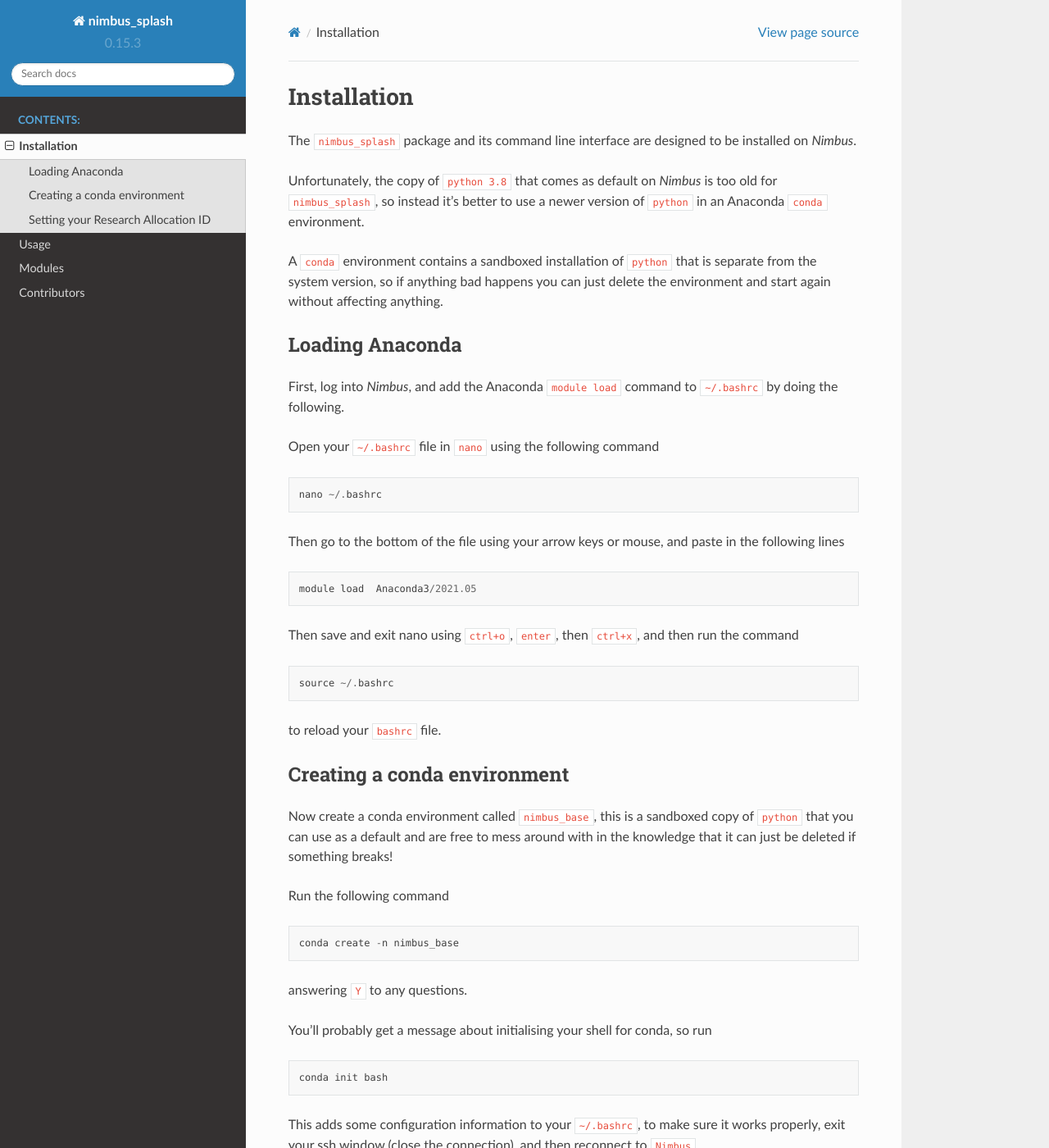
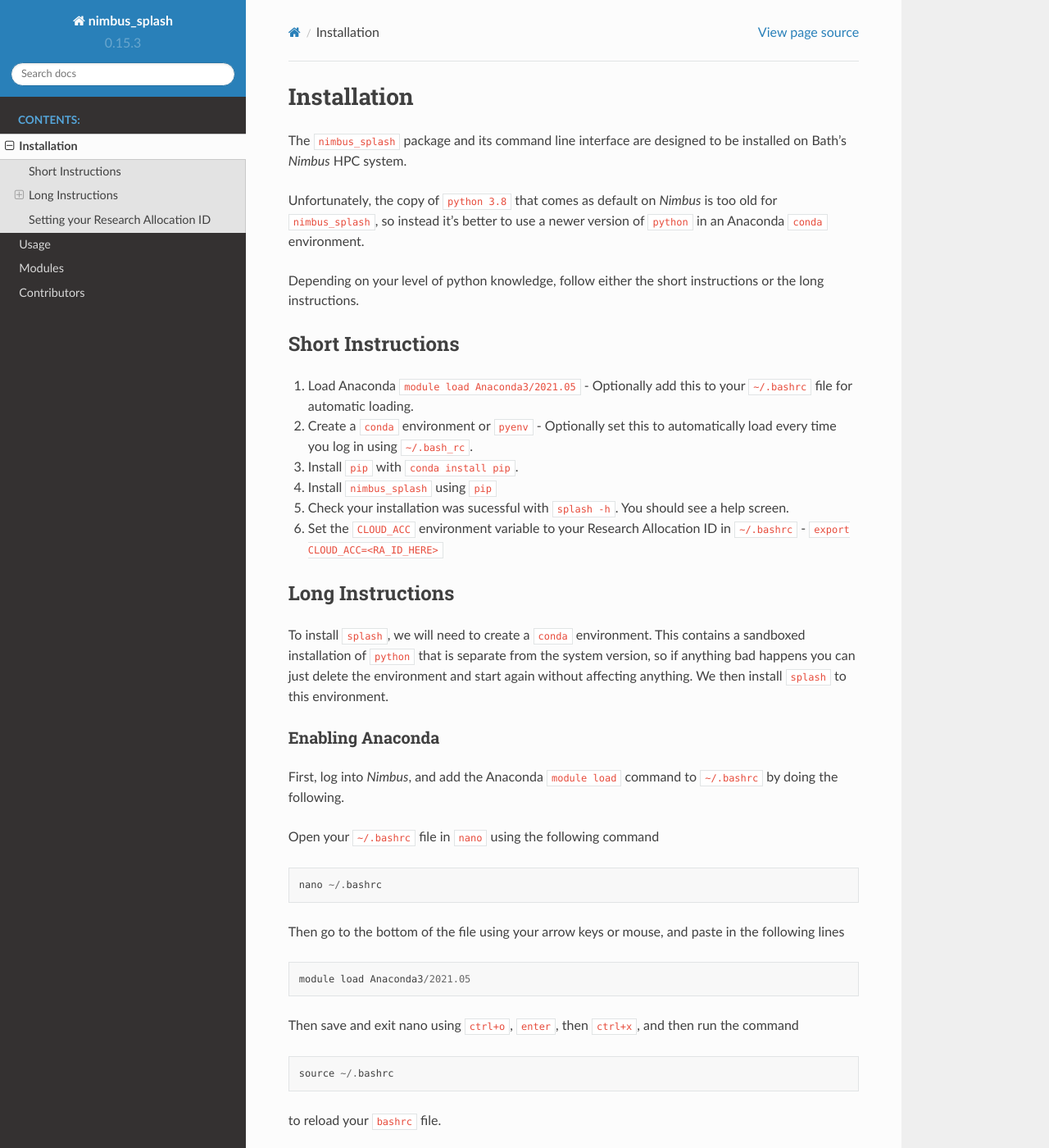
Before and after one commit to JonKragskow/nimbus_splash, a Sphinx documentation site: the page built from docs/source/installation.rst, in a window 1280 px wide and 1400 px high. Shown: the whole window at 82% size. Built offline with Sphinx 7.4.7 and the Read the Docs theme 2.0.0, drawn with Linux system fonts in a browser that asks for light colours; some of the changed text lies outside the part shown.

```diff
--- a/docs/requirements.txt
+++ b/docs/requirements.txt
@@ -1,3 +1,4 @@
 sphinx
 sphinx-rtd-theme
 sphinxcontrib-bibtex
+sphinx-copybutton
--- a/docs/source/conf.py
+++ b/docs/source/conf.py
@@ -37,7 +37,8 @@ extensions = [
     'sphinx.ext.coverage',
     'sphinx.ext.napoleon',
     'sphinx.ext.mathjax',
-    'sphinxcontrib.bibtex'
+    'sphinxcontrib.bibtex',
+    'sphinx_copybutton'
 ]
 bibtex_bibfiles = ['refs.bib']
 bibtex_reference_style = 'super'
--- a/docs/source/installation.rst
+++ b/docs/source/installation.rst
@@ -1,29 +1,52 @@
 Installation
 ============
 
-The ``nimbus_splash`` package and its command line interface are designed to be installed on `Nimbus`.
+The ``nimbus_splash`` package and its command line interface are designed to be installed on Bath's `Nimbus` HPC system.
 
 Unfortunately, the copy of ``python 3.8`` that comes as default on `Nimbus` is too old for ``nimbus_splash``, so instead
 it's better to use a newer version of ``python`` in an Anaconda ``conda`` environment.
 
-A ``conda`` environment contains a sandboxed installation of ``python`` that is separate from the system version, so if anything bad happens you can just delete the environment and start again without affecting anything.
+Depending on your level of python knowledge, follow either the short instructions or the long instructions.
 
-Loading Anaconda
-----------------
+Short Instructions
+------------------
+
+1. Load Anaconda ``module load Anaconda3/2021.05`` - Optionally add this to your ``~/.bashrc`` file for automatic loading.
+2. Create a ``conda`` environment or ``pyenv`` - Optionally set this to automatically load every time you log in using ``~/.bash_rc``.
+3. Install ``pip`` with ``conda install pip``.
+4. Install ``nimbus_splash`` using ``pip``
+5. Check your installation was sucessful with ``splash -h``. You should see a help screen.
+6. Set the ``CLOUD_ACC`` environment variable to your Research Allocation ID in ``~/.bashrc`` - ``export CLOUD_ACC=<RA_ID_HERE>``
+
+Long Instructions
+-----------------
+
+To install ``splash``, we will need to create a ``conda`` environment. This contains a sandboxed installation of ``python``
+that is separate from the system version, so if anything bad happens you can just delete the environment
+and start again without affecting anything. We then install ``splash`` to this environment.
+
+Enabling Anaconda
+^^^^^^^^^^^^^^^^^
 
 First, log into `Nimbus`, and add the Anaconda ``module load`` command to ``~/.bashrc`` by doing the following.
 
-Open your ``~/.bashrc`` file in ``nano`` using the following command ::
+Open your ``~/.bashrc`` file in ``nano`` using the following command
+
+.. code-block::
 
     nano ~/.bashrc
 
 
-Then go to the bottom of the file using your arrow keys or mouse, and paste in the following lines ::
+Then go to the bottom of the file using your arrow keys or mouse, and paste in the following lines
 
-    module load  Anaconda3/2021.05
+.. code-block::
+
+    module load Anaconda3/2021.05
 
 
-Then save and exit nano using ``ctrl+o``, ``enter``, then ``ctrl+x``, and then run the command ::
+Then save and exit nano using ``ctrl+o``, ``enter``, then ``ctrl+x``, and then run the command
+
+.. code-block::
 
     source ~/.bashrc
 
@@ -31,31 +54,39 @@ Then save and exit nano using ``ctrl+o``, ``enter``, then ``ctrl+x``, and then r
 to reload your ``bashrc`` file.
 
 Creating a conda environment
-----------------------------
+^^^^^^^^^^^^^^^^^^^^^^^^^^^^
 
-Now create a conda environment called ``nimbus_base``, this is a sandboxed copy of ``python`` that you can use as a default and are free to mess around with in the knowledge that it can just be deleted if something breaks!
+Now create a ``conda`` environment called ``nimbus_base``, this is a sandboxed copy of ``python`` that you can use as a default and are free to mess around with in the knowledge that it can just be deleted if something breaks!
 
-Run the following command ::
+Run the following command
+
+.. code-block::
 
     conda create -n nimbus_base
 
 
 answering ``Y`` to any questions.
 
-You'll probably get a message about initialising your shell for conda, so run ::
+You'll probably get a message about initialising your shell for conda, so run
+
+.. code-block::
 
     conda init bash
 
 
 This adds some configuration information to your ``~/.bashrc``, to make sure it works properly, exit your ssh window (close the connection), and then reconnect to ``Nimbus``.
 
-Upon reconnection, you should see the word ``(base)`` at the start of your terminal prompt. This is the ``base`` conda environment which we don't want to use.
-To stop this ``base`` environment loading every time you open a shell, run the following command ::
+Upon reconnection, you should see the word ``(base)`` at the start of your terminal prompt. This is the ``base`` ``conda`` environment which we don't want to use.
+To stop this ``base`` environment loading every time you open a shell, run the following command
+
+.. code-block::
 
     conda config --set auto_activate_base false
 
 
-and then deactivate this environment using ::
+and then deactivate this environment using
+
+.. code-block::
 
     conda deactivate
 
@@ -63,12 +94,16 @@ and then deactivate this environment using ::
 Now ``(base)`` should be gone.
 
 To instead start your new ``nimbus_base`` environment every time you connect, open ``~/.bashrc`` with
-``nano``, and add the following to the bottom of the file. ::
+``nano``, and add the following to the bottom of the file.
+
+.. code-block::
 
     conda activate nimbus_base
 
 
-then save and exit ``nano``, and run the command ::
+then save and exit ``nano``, and run the command
+
+.. code-block::
 
     source ~/.bashrc
 
@@ -79,22 +114,23 @@ If everything is working correctly, ``(nimbus_base)`` will appear at the start o
 
 You now have a(n) (updatable) conda environment to use!
 
-Now, to set up this environment and install ``python``, run the command ::
+Now, to set up this environment and install ``python``, run the command
+
+.. code-block::
 
     conda install pip
 
 
 answering ``Y`` to any questions.
 
-And finally, install any ``python`` package you like using ::
+Installing ``nimbus_splash``
+^^^^^^^^^^^^^^^^^^^^^^^^^^^^
 
-    pip install NAME
+Install ``nimbus_splash`` with
 
-
-e.g. ::
+.. code-block::
 
     pip install nimbus_splash
-
 
 installs ``nimbus_splash``.
 
@@ -102,7 +138,9 @@ Setting your Research Allocation ID
 -----------------------------------
 
 To select your Research Allocation ID, add the following environment variable in your nimbus
-``~/.bash_rc`` file and replace ``<name_here>`` with your Research Allocation ID ::
+``~/.bash_rc`` file and replace ``<name_here>`` with your Research Allocation ID
+
+.. code-block::
 
     export CLOUD_ACC=<name_here>
 
```
Also changed, not shown: docs/source/usage/submission.rst (+7 -3 lines).
